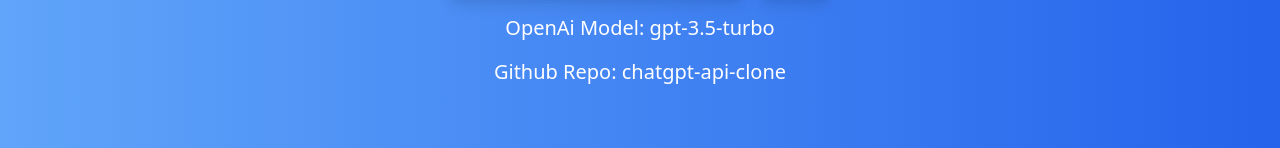
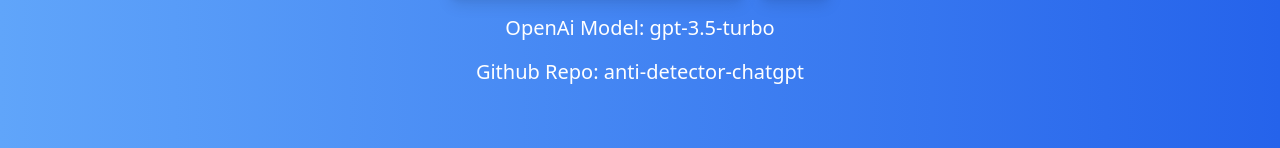
Before and after one commit to tony2019666/anti-detector-chatgpt, a Next.js app: page / in a window 1280 px wide. Shown: the part 410-558 px from the top of the page. Built offline with nearby package versions, Linux system fonts and the light colour scheme.

Commit message:
FEAT: whitespace

```diff
--- a/src/component/ChatBlock.tsx
+++ b/src/component/ChatBlock.tsx
@@ -29,7 +29,7 @@
                         height={30}
                     />
                 </div>
-                <div className="p-3 w-full test-gray-700" id={uniqueId}>
+                <div className="p-3 w-full test-gray-700 whitespace-pre-wrap" id={uniqueId}>
                     {value}
                 </div>
             </div>
--- a/src/pages/api/chat.ts
+++ b/src/pages/api/chat.ts
@@ -30,7 +30,7 @@
                 temp = 1.5
                 fp = 1.2
             } else if (500 < wordLimit && wordLimit <= 750) {
-                temp = 1.2
+                temp = 1.1
                 fp = 0.6
             } else if (750 < wordLimit && wordLimit <= 1000) {
                 temp = 1.1
--- a/src/pages/index.tsx
+++ b/src/pages/index.tsx
@@ -313,13 +313,13 @@
                             <p className={`
                             text-lg text-center text-white md:text-xl
                         `}>
-                                Github Repo: <Link href="https://github.com/CopsGit/chatgpt-api-clone"
+                                Github Repo: <Link href="https://github.com/CopsGit/anti-detector-chatgpt"
                                                     target="_blank"
                                                     rel="noreferrer"
                                                     className={`
                                                 text-white hover:text-blue-300 transition duration-300 ease-in-out
                                                 `}
-                            >chatgpt-api-clone</Link>
+                            >anti-detector-chatgpt</Link>
                             </p>
                         </div>
                     }
@@ -367,8 +367,8 @@
                     >
                         <option value="100">100 Words</option>
                         <option value="250">250 Words</option>
-                        <option disabled={true} value="500">500 Words</option>
-                        <option disabled={true} value="750">750 Words</option>
+                        <option value="500">500 Words</option>
+                        <option value="750">750 Words</option>
                         <option disabled={true} value="1000">1000 Words</option>
                     </select>
                     <button
```
